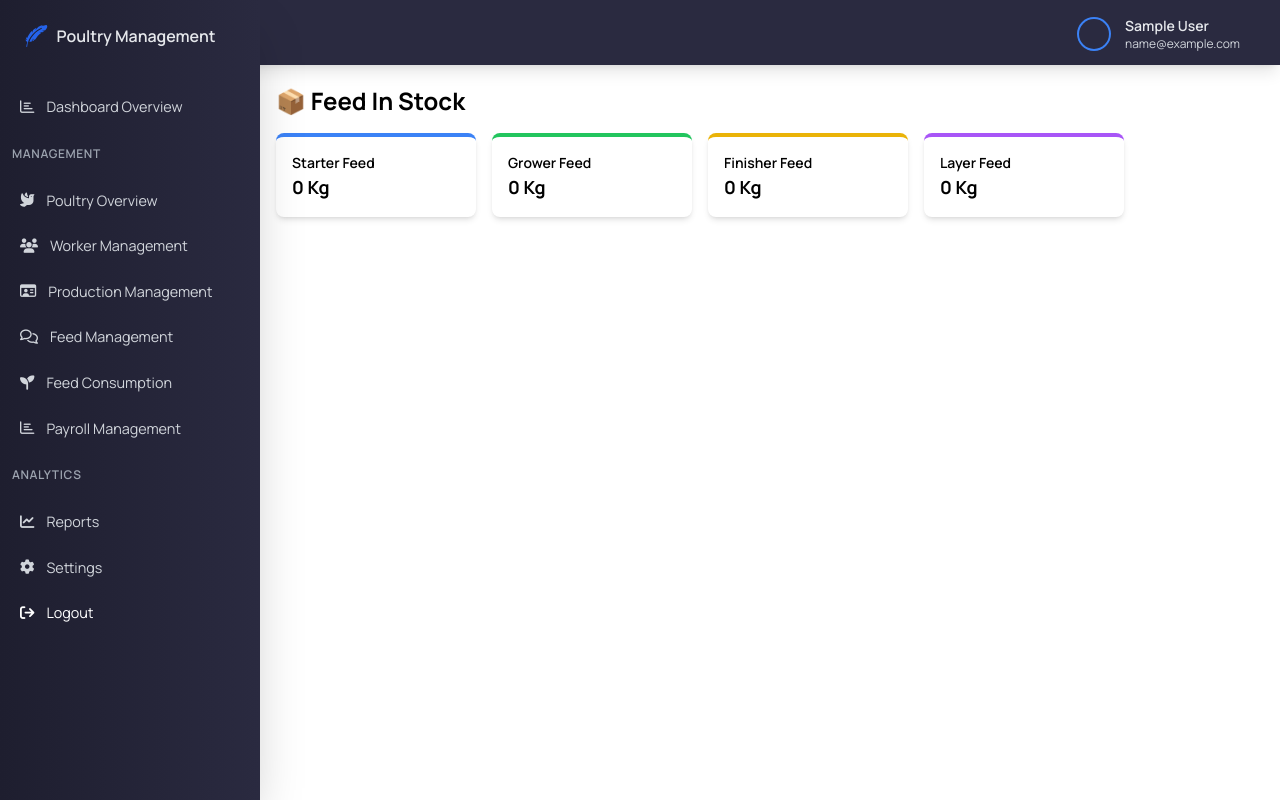
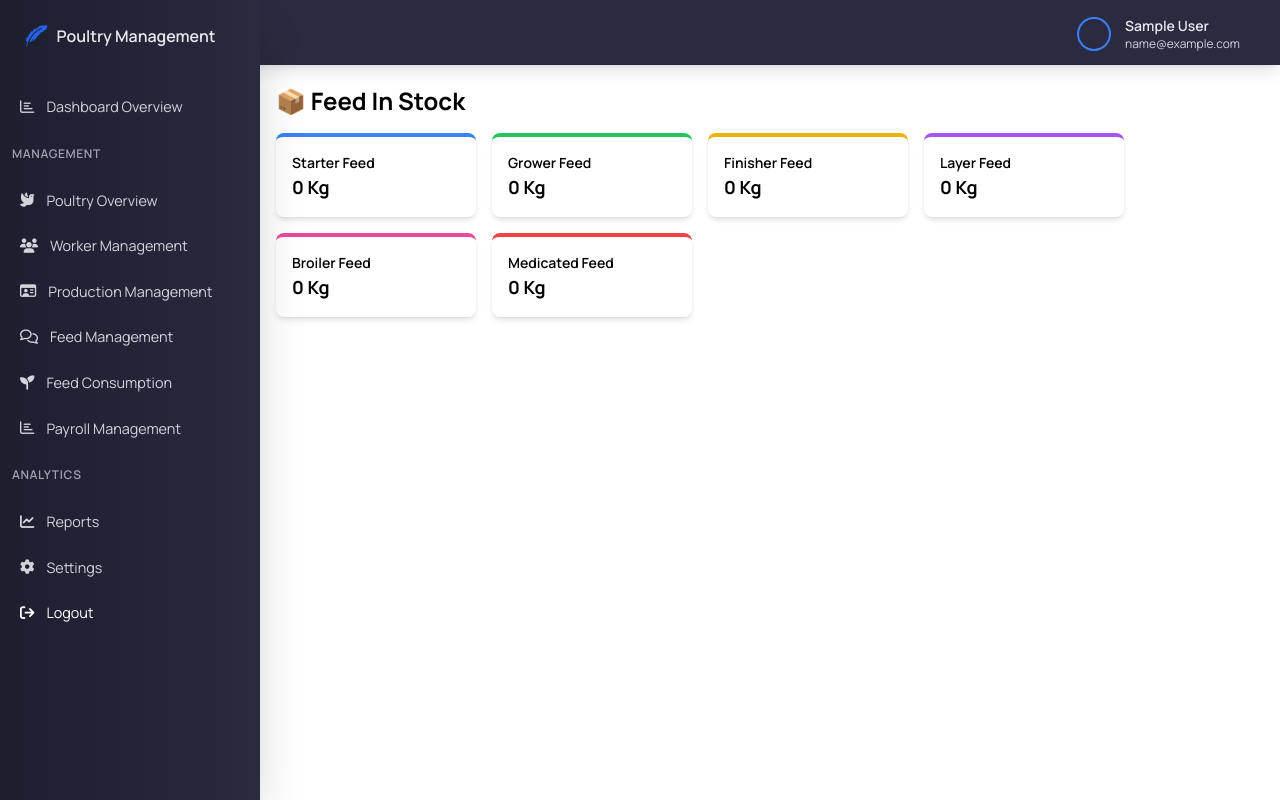
Before and after one commit to zdogar556/pms, a React (Vite) app in the folder client/: page /pms/feed-stock in a window 1280 px wide. Built offline with nearby package versions, Linux system fonts and the light colour scheme; no server answers; sample sign-in values are in the browser's storage.

Commit message:
fixed the negative feed in stock and add validation on  feedconsumption

```diff
--- a/client/src/pages/feed/FeedStock.jsx
+++ b/client/src/pages/feed/FeedStock.jsx
@@ -21,25 +21,38 @@ const FeedStock = () => {
     Grower: "border-green-500",
     Finisher: "border-yellow-500",
     Layer: "border-purple-500",
+    Broiler: "border-pink-500",
+    Medicated: "border-red-500",
   };
 
-  const calculateFeedInStock = () => {
+  // Calculate net stock = total feed added - total feed consumed
+  const calculateNetStock = () => {
     const stock = {};
 
+    // Step 1: Add feed quantities
     feed.forEach((item) => {
-      if (!stock[item.feedType]) stock[item.feedType] = 0;
-      stock[item.feedType] += Number(item.quantity);
+      const type = item.feedType;
+      const quantity = Number(item.quantity);
+      if (!stock[type]) {
+        stock[type] = 0;
+      }
+      stock[type] += quantity;
     });
 
+    // Step 2: Subtract consumed feed quantities
     feedConsumptions.forEach((item) => {
-      if (!stock[item.feedType]) stock[item.feedType] = 0;
-      stock[item.feedType] -= Number(item.quantityUsed);
+      const type = item.feedType; // assumes feedType is directly stored in feedConsumptions
+      const quantityUsed = Number(item.quantityUsed || item.quantity);
+      if (!stock[type]) {
+        stock[type] = 0;
+      }
+      stock[type] -= quantityUsed;
     });
 
     return stock;
   };
 
-  const feedStock = calculateFeedInStock();
+  const netStock = calculateNetStock();
 
   return (
     <div className="p-4">
@@ -55,7 +68,9 @@ const FeedStock = () => {
             >
               <h4 className="text-sm font-semibold">{type} Feed</h4>
               <p className="text-lg font-bold">
-                {feedStock[type] ? `${feedStock[type]} Kg` : "0 Kg"}
+                {netStock[type] && netStock[type] > 0
+                  ? `${netStock[type]} Kg`
+                  : "0 Kg"}
               </p>
             </div>
           ))}
--- a/client/src/pages/feed/feedConsume.jsx
+++ b/client/src/pages/feed/feedConsume.jsx
@@ -8,14 +8,16 @@ import Loader from "../../components/Loader";
 const FeedConsume = () => {
   const {
     loading,
+    feed = [],
     feedConsumptions = [],
+    getFeeds,
     getFeedConsumptions,
     createFeedConsumption,
-    getFeedConsumptionById,
     deleteFeedConsumption,
     updateFeedConsumption,
     formatDate,
   } = useService();
+
   const navigate = useNavigate();
 
   const [isModalOpen, setModalOpen] = useState(false);
@@ -30,7 +32,6 @@ const FeedConsume = () => {
     notes: "",
   });
 
-
   const normalizeDate = (dateStr) => {
     const d = new Date(dateStr);
     d.setHours(0, 0, 0, 0);
@@ -43,7 +44,6 @@ const FeedConsume = () => {
     setNewConsumption(updated);
 
     const errors = { ...validationErrors };
-
     if (name === "date") {
       const selected = normalizeDate(value);
       const today = new Date();
@@ -54,8 +54,29 @@ const FeedConsume = () => {
         delete errors.date;
       }
     }
+    if (name === "quantityUsed") {
+      const qty = parseFloat(value);
+      const available = getAvailableStock(newConsumption.feedType);
+      if (qty > available) {
+        errors.quantityUsed = `Only ${available} kg available in stock.`;
+      } else {
+        delete errors.quantityUsed;
+      }
+    }
 
     setValidationErrors(errors);
+  };
+
+  const getAvailableStock = (feedType) => {
+    const purchased = feed
+      .filter((f) => f.feedType === feedType)
+      .reduce((acc, cur) => acc + (cur.quantity || 0), 0);
+
+    const consumed = feedConsumptions
+      .filter((f) => f.feedType === feedType)
+      .reduce((acc, cur) => acc + (cur.quantityUsed || 0), 0);
+
+    return purchased - consumed;
   };
 
   const handleSubmit = async () => {
@@ -66,6 +87,20 @@ const FeedConsume = () => {
 
     if (!newConsumption.date) errors.date = "Date is required.";
     else if (selectedDate > today) errors.date = "Future date is not allowed.";
+
+    if (!newConsumption.feedType) {
+      errors.feedType = "Feed type is required.";
+    }
+
+    if (!newConsumption.quantityUsed) {
+      errors.quantityUsed = "Quantity is required.";
+    } else {
+      const quantity = parseFloat(newConsumption.quantityUsed);
+      const available = getAvailableStock(newConsumption.feedType);
+      if (quantity > available) {
+        errors.quantityUsed = `Only ${available} kg available in stock.`;
+      }
+    }
 
     setValidationErrors(errors);
     if (Object.keys(errors).length > 0) return;
@@ -92,6 +127,7 @@ const FeedConsume = () => {
     });
     setValidationErrors({});
     getFeedConsumptions();
+    getFeeds(); // refresh stock after update
   };
 
   const handleEdit = (id) => {
@@ -113,14 +149,10 @@ const FeedConsume = () => {
 
   const calculateFeedTotals = () => {
     const totals = {};
-
     feedConsumptions.forEach((item) => {
-      if (!totals[item.feedType]) {
-        totals[item.feedType] = 0;
-      }
+      if (!totals[item.feedType]) totals[item.feedType] = 0;
       totals[item.feedType] += item.quantityUsed;
     });
-
     return totals;
   };
 
@@ -128,6 +160,7 @@ const FeedConsume = () => {
 
   useEffect(() => {
     getFeedConsumptions();
+    getFeeds();
   }, []);
 
   const modalVariants = {
@@ -140,7 +173,7 @@ const FeedConsume = () => {
     <div className="p-6 text-[0.828rem]">
       {loading && <Loader />}
 
-      {/* 📋 Header + Add Button */}
+      {/* Header + Buttons */}
       <div className="flex justify-between items-center mb-6">
         <h2 className="text-xl font-semibold">Feed Consumption</h2>
         <div className="flex gap-4">
@@ -171,8 +204,7 @@ const FeedConsume = () => {
         </div>
       </div>
 
-
-      {/* 🟦 Feed Totals Summary Boxes */}
+      {/* Summary Boxes */}
       <div className="grid grid-cols-1 sm:grid-cols-2 md:grid-cols-3 lg:grid-cols-4 gap-4 mb-6">
         {Object.entries(feedTypeTotals).map(([type, total]) => (
           <div
@@ -185,7 +217,7 @@ const FeedConsume = () => {
         ))}
       </div>
 
-      {/* 📊 Table */}
+      {/* Table */}
       <div className="overflow-x-auto">
         <table className="w-full border-collapse bg-white shadow-lg rounded-lg whitespace-nowrap">
           <thead className="bg-[#2A2A40] text-white">
@@ -199,7 +231,7 @@ const FeedConsume = () => {
             </tr>
           </thead>
           <tbody>
-            {Array.isArray(feedConsumptions) && feedConsumptions.length > 0 ? (
+            {feedConsumptions.length > 0 ? (
               feedConsumptions.map((item) => (
                 <tr key={item._id} className="border-b hover:bg-gray-100">
                   <td className="px-4 py-3 text-center">{formatDate(item.date)}</td>
@@ -239,7 +271,7 @@ const FeedConsume = () => {
         </table>
       </div>
 
-      {/* 🪟 Modal */}
+      {/* Modal */}
       <AnimatePresence>
         {isModalOpen && (
           <motion.div
@@ -254,37 +286,40 @@ const FeedConsume = () => {
               initial="hidden"
               animate="visible"
               exit="exit"
-              transition={{ duration: 0.3, ease: "easeInOut" }}
+              transition={{ duration: 0.3 }}
             >
               <h3 className="text-base font-bold mb-6 text-gray-800">
   {actionType === "create" ? "Record Consumption" : "Update Consumption"}
 </h3>
 
-              <div className="flex flex-col gap-4">
+<div className="space-y-4">
+  {/* Date */}
   <div className="flex flex-col">
+    <label className="text-sm font-medium text-gray-700 mb-1">Date</label>
     <input
       type="date"
       name="date"
       value={newConsumption.date}
       onChange={handleInputChange}
-                    className={`border p-2.5 rounded-md focus:outline-none focus:ring-2 ${
+      className={`w-full border px-3 py-2 rounded-md text-sm focus:outline-none focus:ring-2 ${
         validationErrors.date
           ? "border-red-500 focus:ring-red-500"
-                        : "border-gray-300 focus:ring-blue-500 focus:border-transparent"
+          : "border-gray-300 focus:ring-blue-500"
       }`}
-                    required
     />
     {validationErrors.date && (
       <p className="text-red-600 text-xs mt-1">{validationErrors.date}</p>
     )}
   </div>
 
+  {/* Feed Type */}
+  <div className="flex flex-col">
+    <label className="text-sm font-medium text-gray-700 mb-1">Feed Type</label>
     <select
       name="feedType"
       value={newConsumption.feedType}
       onChange={handleInputChange}
-                  className="border border-gray-300 text-center bg-white p-2.5 rounded-md focus:outline-none focus:ring-2 focus:ring-blue-500 focus:border-transparent"
-                  required
+      className="w-full border border-gray-300 px-3 py-2 rounded-md text-sm focus:outline-none focus:ring-2 focus:ring-blue-500"
     >
       <option value="">__Select Feed Type</option>
       <option value="Starter">Starter Feed</option>
@@ -294,51 +329,67 @@ const FeedConsume = () => {
       <option value="Broiler">Broiler Feed</option>
       <option value="Medicated">Medicated Feed</option>
     </select>
+  </div>
 
+  {/* Quantity Used */}
+  <div className="flex flex-col">
+    <label className="text-sm font-medium text-gray-700 mb-1">Quantity Used (kg)</label>
     <input
       type="number"
       name="quantityUsed"
-                  placeholder="Quantity in Kgs"
+      placeholder="Enter quantity"
       value={newConsumption.quantityUsed}
       onChange={handleInputChange}
-                  className="border border-gray-300 p-2.5 rounded-md focus:outline-none focus:ring-2 focus:ring-blue-500 focus:border-transparent"
-                  required
+      className="w-full border border-gray-300 px-3 py-2 rounded-md text-sm focus:outline-none focus:ring-2 focus:ring-blue-500"
     />
+    {validationErrors.quantityUsed && (
+      <p className="text-red-600 text-xs mt-1">{validationErrors.quantityUsed}</p>
+    )}
+  </div>
 
+  {/* Consumed By */}
+  <div className="flex flex-col">
+    <label className="text-sm font-medium text-gray-700 mb-1">Consumed By</label>
     <input
       type="text"
       name="consumedBy"
-                  placeholder="Consumed By"
+      placeholder="Enter person or group"
       value={newConsumption.consumedBy}
       onChange={handleInputChange}
-                  className="border border-gray-300 p-2.5 rounded-md focus:outline-none focus:ring-2 focus:ring-blue-500 focus:border-transparent"
-                  required
+      className="w-full border border-gray-300 px-3 py-2 rounded-md text-sm focus:outline-none focus:ring-2 focus:ring-blue-500"
     />
+  </div>
 
+  {/* Notes */}
+  <div className="flex flex-col">
+    <label className="text-sm font-medium text-gray-700 mb-1">Notes (Optional)</label>
     <input
       type="text"
       name="notes"
-                  placeholder="Notes"
+      placeholder="Additional notes"
       value={newConsumption.notes}
       onChange={handleInputChange}
-                  className="border border-gray-300 p-2.5 rounded-md focus:outline-none focus:ring-2 focus:ring-blue-500 focus:border-transparent"
+      className="w-full border border-gray-300 px-3 py-2 rounded-md text-sm focus:outline-none focus:ring-2 focus:ring-blue-500"
     />
+  </div>
 
-                <div className="flex justify-end gap-3 mt-6">
+  {/* Buttons */}
+  <div className="flex justify-end gap-3 pt-4">
     <button
-                    className="bg-blue-600 text-white px-6 py-3 rounded-lg hover:bg-blue-700 transition-all duration-300 ease-in-out transform hover:scale-105 focus:outline-none focus:ring-2 focus:ring-blue-500 focus:ring-offset-2 shadow-md hover:shadow-lg"
+      className="bg-blue-600 text-white px-5 py-2.5 rounded-md text-sm hover:bg-blue-700"
       onClick={handleSubmit}
     >
       {actionType === "create" ? "Record" : "Update"}
     </button>
     <button
-                    className="bg-gray-500 text-white px-6 py-3 rounded-lg hover:bg-gray-600 transition-all duration-300 ease-in-out transform hover:scale-105 focus:outline-none focus:ring-2 focus:ring-gray-500 focus:ring-offset-2 shadow-md hover:shadow-lg"
+      className="bg-gray-500 text-white px-5 py-2.5 rounded-md text-sm hover:bg-gray-600"
       onClick={() => setModalOpen(false)}
     >
       Cancel
     </button>
   </div>
 </div>
+
             </motion.div>
           </motion.div>
         )}
```
Lines whose indentation alone changed are shown as unchanged.
